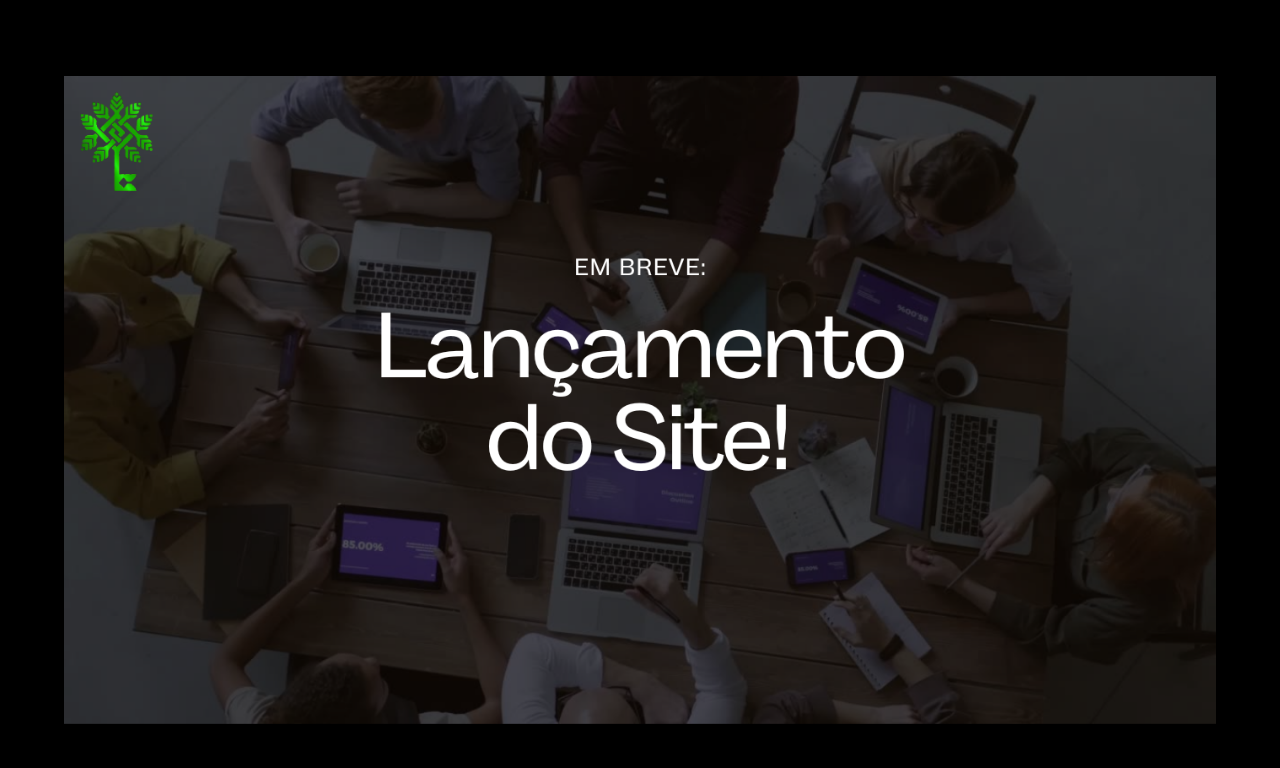
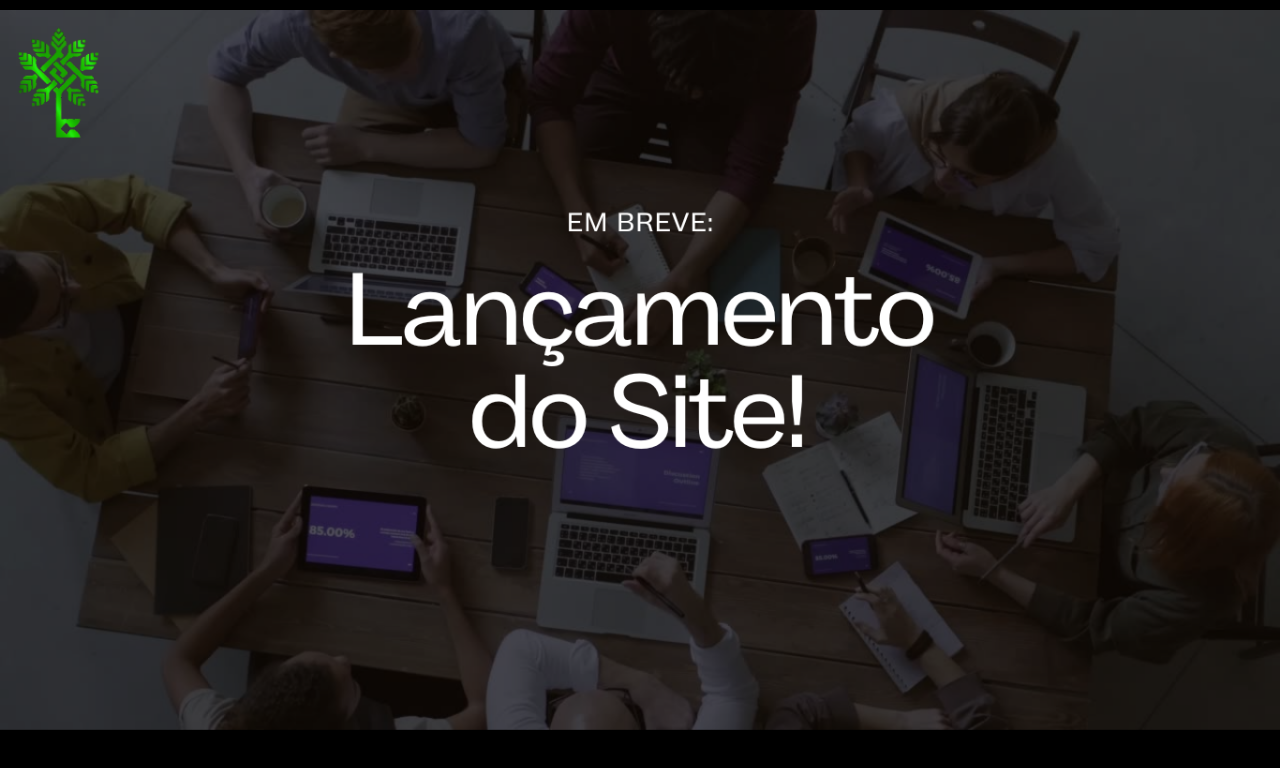
Before and after one commit to JonesSampaio/meu_site, a plain HTML site: page index.html in a window 1280 px wide. Drawn offline with Linux system fonts and the light colour scheme.

Commit message:
Update index.html

```diff
--- a/index.html
+++ b/index.html
@@ -7,18 +7,14 @@
     <style>
         body {
             background-color: black; /* Fundo preto */
-            display: flex; /* Flexbox para centralizar */
-            justify-content: center; /* Centraliza horizontalmente */
-            align-items: center; /* Centraliza verticalmente */
-            height: 100vh; /* 100% da altura da janela */
             margin: 0; /* Remove margens padrão */
+            padding: 0; /* Remove padding padrão */
         }
         img {
-            max-height: 90%; /* Limita a altura máxima da imagem */
-            max-width: 90%; /* Limita a largura máxima da imagem */
+            width: 100%; /* Imagem responsiva */
             height: auto; /* Mantém a proporção da imagem */
-            display: block; /* Garante que a imagem se comporte como bloco */
-            margin: auto; /* Centraliza a imagem */
+            margin-top: 10px; /* Espaço no topo */
+            display: block; /* Para remover o espaço abaixo da imagem */
         }
     </style>
 </head>
```
